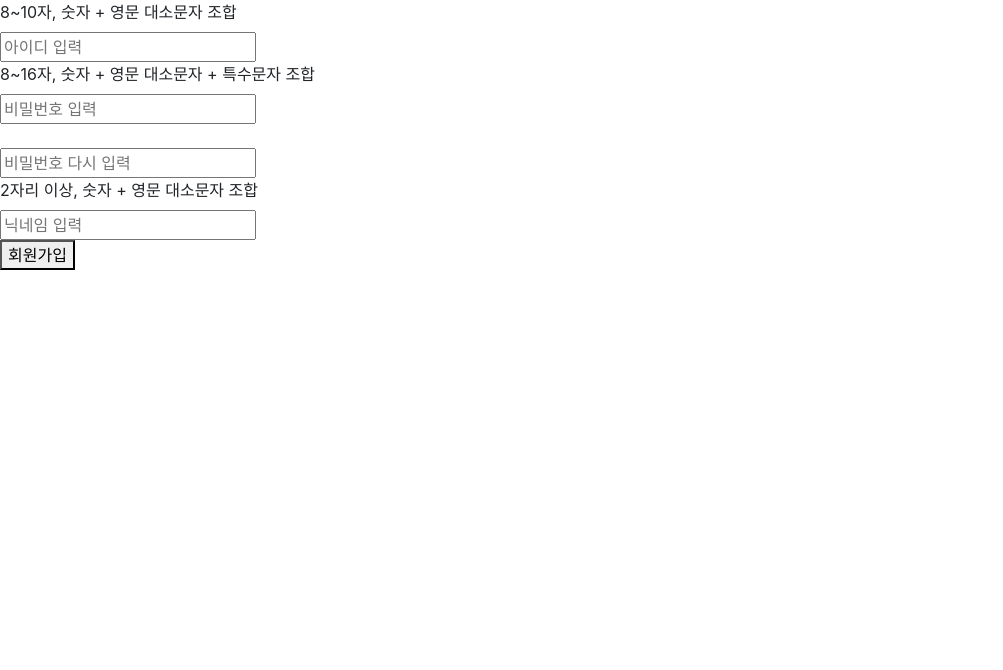
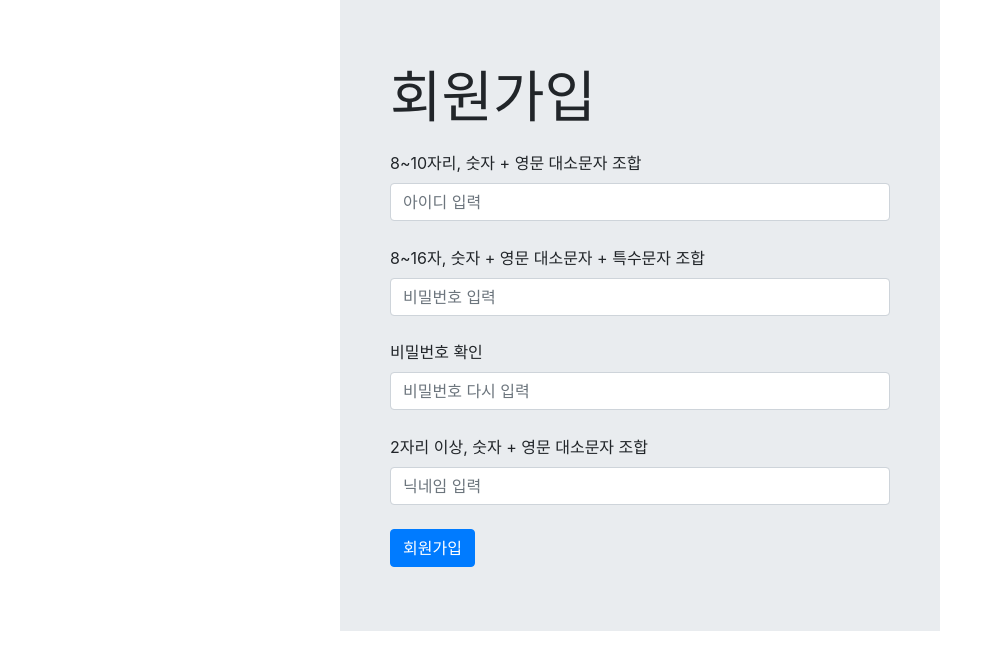
Before and after one commit to camping-view/hanghae-4-1, a Flask app: page /register in a window 1280 px wide. Shown: the top 670 px of the page, without its empty margins (0-1003 px from the left). Run offline with Flask 2, Linux system fonts and the light colour scheme; some libraries are stand-ins or nearby versions.

Commit message:
회원가입 api 완료

```diff
--- a/app.py
+++ b/app.py
@@ -20,7 +20,6 @@ def register():
 def register_save():
    id_receive = request.form['id']
    password_receive = request.form['password']
-   # pw_hash = hashlib.sha256(pw_receive.encode('utf-8')).hexdigest()
    nick_receive = request.form['nick']
 
    doc = {
@@ -32,13 +31,12 @@ def register_save():
 
    return jsonify({'result': 'success'})
 
-# ## 아이디 중복 확인 api
-# @app.route('/register/idcheck', methods=['POST'])
-# def check_id():
-#     id_receive = request.form['id']
-#     exists = bool(db.memeber.find_one({'id':id_receive}))
-#
-#     return jsonify({'exists':exists})
+## 아이디 중복 확인 api
+@app.route('/register/idcheck', methods=['POST'])
+def check_id():
+    id_receive = request.form['id']
+    exists = bool(db.memeber.find_one({'id':id_receive}))
+    return jsonify({'exists':exists})
 #
 # ## 닉네임 중복 확인 api
 # @app.route('/register/nickcheck', methods=['POST'])
--- a/templates/register.html
+++ b/templates/register.html
@@ -20,12 +20,28 @@
             crossorigin="anonymous"></script>
     <title>캠핑 쀼 | 회원가입</title>
 
+    <style>
+        .err_css{
+            color: red;
+            font-size: 15px;
+        }
+
+        .join-group {
+            width: 500px;
+            margin-top: 20px;
+        }
+
+        .container {
+            padding-left: 50px;
+        }
+
+        .wrap{
+            width: 600px;
+            margin: auto;
+        }
+    </style>
     <script>
         function register(){
-            // let id = $('#user_id').val();
-            // let password = $('#user_pw').val();
-            // let confirm_password = $('#confirm_pw').val();
-            // let nick = $('#user_nick').val();
 
             $.ajax({
             type: "POST",
@@ -38,7 +54,7 @@
             success: function (response) {
                 if (response['result'] == 'success') {
                     alert('회원가입이 완료되었습니다.')
-                    window.location.href = '/'
+                    window.location.reload()
                 } else {
                     alert(response['msg'])
                 }
@@ -47,21 +63,58 @@
 
         }
 
+        // function err_msg(){
+        //     let id = $('#user_id').val();
+        //
+        //     $.ajax({
+        //     type: "POST",
+        //     url: "/register/idcheck",
+        //     data: {
+        //         id: id
+        //     },
+        //     success: function (response) {
+        //         if(response['exists'] == 'true'){
+        //             $('#err_txt').val('아이디가 중복됩니다');
+        //         }else{
+        //             $('#err_txt').text('사용가능한 아이디입니다');
+        //             console.log($('#err_txt').val())
+        //         }
+        //     }
+        // })
+        // }
+
     </script>
 </head>
 <body>
-    <div>
-        <div class="login-group">
-            <label>8~10자, 숫자 + 영문 대소문자 조합</label><br>
-            <input type="text" id="user_id" placeholder="아이디 입력" min="8" max="10"><br>
-            <label>8~16자, 숫자 + 영문 대소문자 + 특수문자 조합</label><br>
-            <input type="password" id="user_pw" placeholder="비밀번호 입력" min="8" max="16"><br>
-            <label></label><br>
-            <input type="password" id="confirm_pw" placeholder="비밀번호 다시 입력"><br>
-            <label>2자리 이상, 숫자 + 영문 대소문자 조합</label><br>
-            <input type="text" id="user_nick" placeholder="닉네임 입력" min="2">
+<div class="wrap">
+    <div class="jumbotron jumbotron-fluid">
+        <div class="container">
+            <h1 class="display-4">회원가입</h1>
+            <div class="join-group">
+                <div class="join-row">
+                    <label for="user_id">8~10자리, 숫자 + 영문 대소문자 조합</label>
+                    <input type="text" class="form-control" id="user_id" placeholder="아이디 입력">
+                    <span class="err_css"></span><br>
+                </div>
+                <div class="join-row">
+                    <label for="user_pw">8~16자, 숫자 + 영문 대소문자 + 특수문자 조합</label>
+                    <input type="password" class="form-control" id="user_pw" placeholder="비밀번호 입력">
+                    <span class="err_css"></span><br>
+                </div>
+                <div class="join-row">
+                    <label for="exampleInputPassword1">비밀번호 확인</label>
+                    <input type="password" class="form-control" id="exampleInputPassword1" placeholder="비밀번호 다시 입력">
+                    <span class="err_css"></span><br>
+                </div>
+                <div class="join-row">
+                    <label for="user_nick">2자리 이상, 숫자 + 영문 대소문자 조합</label>
+                    <input type="email" class="form-control" id="user_nick" placeholder="닉네임 입력">
+                    <span class="err_css"></span><br>
+                </div>
+                <button onclick="register()" type="submit" class="btn btn-primary">회원가입</button>
+            </div>
         </div>
     </div>
-    <p><button onclick="register()" class="box-btn">회원가입</button></p>
+</div>
 </body>
 </html>
```
